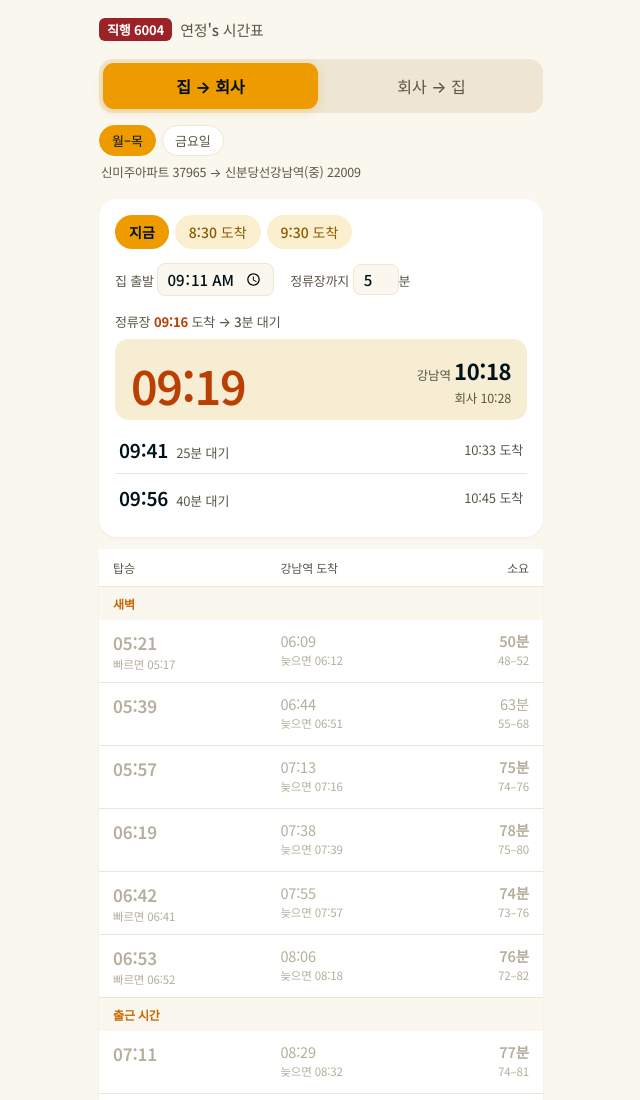
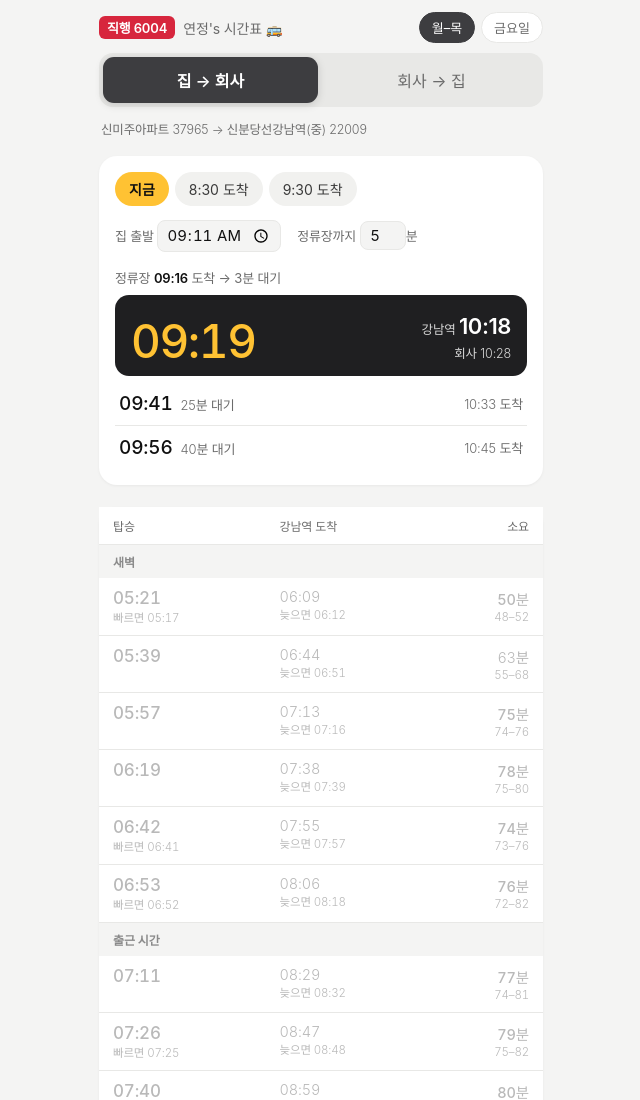
Before and after one commit to ff-aca/web, a plain HTML site: page 6004.html in a window 1280 px wide. Shown: the top 1100 px of the page, without its empty margins (319-959 px from the left). Drawn offline with Linux system fonts and the light colour scheme; a web font is replaced by a local one.

Commit message:
1117 컬러변경

```diff
--- a/6004.html
+++ b/6004.html
@@ -2,71 +2,85 @@
 <html lang="ko"><head><meta charset="utf-8">
 <meta name="viewport" content="width=device-width,initial-scale=1">
 <meta name="apple-mobile-web-app-capable" content="yes">
-<title>연정's 시간표</title>
-<link rel="preconnect" href="https://fonts.googleapis.com"><link rel="preconnect" href="https://fonts.gstatic.com" crossorigin>
-<link href="https://fonts.googleapis.com/css2?family=Noto+Sans+KR:wght@400;500;600;700&display=swap" rel="stylesheet">
+<title>연정's 시간표 🚌</title>
+<link rel="stylesheet" href="https://cdn.jsdelivr.net/gh/orioncactus/pretendard@v1.3.9/dist/web/variable/pretendardvariable-dynamic-subset.min.css">
 <style>
-:root{--bg:#faf7ef;--card:#fff;--ink:#001219;--sub:#5a5546;--faint:#b5ae9c;--line:#eee6d2;--accent:#ee9b00;--accent2:#fbefcf;--hero:#f6edd3;--num:#bb3e03;--chip:#ee9b00;--chiptxt:#8a5a00;--warm:#ca6702;--warn:#ca6702;--ok:#001219;--mustard:#ee9b00;--onm:#001219;--sec:#ca6702}
-@media(prefers-color-scheme:dark){:root{--bg:#001219;--card:#0b1e25;--ink:#f3eedf;--sub:#b8b19c;--faint:#4f5b5e;--line:#1d3038;--accent:#ee9b00;--accent2:#2e2610;--hero:#2a2617;--num:#ee9b00;--chip:#ee9b00;--chiptxt:#e9d8a6;--warm:#ee9b00;--warn:#ee9b00;--ok:#f3eedf;--mustard:#ee9b00;--onm:#001219;--sec:#ee9b00}}
+:root{--bg:#f4f4f3;--card:#fff;--ink:#111111;--sub:#6b6b6b;--faint:#b9b9b9;--line:#e8e8e6;--accent:#3d3d40;--accent2:#f1f1ef;--hero:#1f1f21;--heroTxt:#d8d8d8;--heroInk:#ffffff;--num:#ffc233;--chip:#ffc233;--chiptxt:#3a3a3a;--warm:#d98a00;--warn:#d98a00;--ok:#111;--mustard:#3d3d40;--onm:#ffffff;--sec:#8a8a8a;--pick:#fff4d1;--pickTxt:#111}
+@media(prefers-color-scheme:dark){:root{--bg:#0f0f10;--card:#1a1a1c;--ink:#f2f2f2;--sub:#a0a0a0;--faint:#555;--line:#2a2a2d;--accent:#4a4a4f;--accent2:#26262a;--hero:#2a2a2e;--heroTxt:#bdbdbd;--heroInk:#fff;--num:#ffc233;--chip:#ffc233;--chiptxt:#d6d6d6;--warm:#ffb020;--warn:#ffb020;--ok:#f2f2f2;--mustard:#4a4a4f;--onm:#fff;--sec:#8a8a8a;--pick:#3a3018;--pickTxt:#ffd76a}}
 *{box-sizing:border-box}
-body{margin:0;background:var(--bg);color:var(--ink);font-family:"Noto Sans KR",-apple-system,"Apple SD Gothic Neo",sans-serif;font-weight:400;letter-spacing:-.01em;-webkit-font-smoothing:antialiased}
+body{margin:0;background:var(--bg);color:var(--ink);font-family:"Pretendard Variable",Pretendard,-apple-system,"Apple SD Gothic Neo",sans-serif;font-weight:300;letter-spacing:-.01em;-webkit-font-smoothing:antialiased}
 .wrap{max-width:480px;margin:0 auto;padding:0 18px 48px}
-.top{position:sticky;top:0;z-index:5;background:var(--bg);padding-top:18px;padding-bottom:2px}
-.top .panel{margin-bottom:10px}
+.top{position:sticky;top:0;z-index:5;background:var(--bg);padding-top:12px;padding-bottom:8px}
+.hrow{display:flex;align-items:center;justify-content:space-between;margin-bottom:10px}
+.hrow h1{margin:0;font-size:14px}
+.hrow .days{margin:0}
+.days button{padding:4px 11px;font-size:12.5px}
+.tabs button{padding:9px 0;font-size:15px}
+.chips{flex-wrap:nowrap;overflow-x:auto;scrollbar-width:none;-webkit-overflow-scrolling:touch}
+.chips::-webkit-scrollbar{display:none}
+.chips button{flex:0 0 auto}
+.route{margin:6px 2px 10px}
+.mini{display:none;margin-top:8px;background:var(--hero);border-radius:12px;padding:8px 12px;font-size:13px;color:var(--heroTxt);align-items:center;justify-content:space-between;cursor:pointer}
+.mini.show{display:flex}
+.mini b{font-size:20px;font-weight:600;color:var(--num);margin-right:6px;font-variant-numeric:tabular-nums}
+.mini .ar b{font-size:16px;color:var(--heroInk);margin:0 2px}
+
 th{position:sticky;top:var(--toph,0px);z-index:2}
-tr{scroll-margin-top:calc(var(--toph,0px) + 44px)}
-h1{font-size:15px;font-weight:500;margin:0 0 18px;color:var(--sub);display:flex;align-items:center;gap:8px}
-h1 span{background:#9b2226;color:#fff;font-weight:700;font-size:13px;padding:2px 8px;border-radius:6px}
+tr{scroll-margin-top:calc(var(--toph,0px) + 40px)}
+h1{font-size:15px;font-weight:400;margin:0 0 18px;color:var(--sub);display:flex;align-items:center;gap:8px}
+h1 span{background:#d7263d;color:#fff;font-weight:600;font-size:13px;padding:2px 8px;border-radius:6px}
 .tabs{display:grid;grid-template-columns:1fr 1fr;gap:6px;background:var(--line);padding:4px;border-radius:14px}
-.tabs button{border:0;background:none;font:inherit;font-size:16px;font-weight:500;color:var(--sub);padding:11px 0;border-radius:11px;cursor:pointer}
-.tabs button.on{background:var(--mustard);color:var(--onm);font-weight:700;box-shadow:0 2px 8px rgba(238,155,0,.3)}
+.tabs button{border:0;background:none;font:inherit;font-size:16px;font-weight:400;color:var(--sub);padding:11px 0;border-radius:11px;cursor:pointer}
+.tabs button.on{background:var(--mustard);color:var(--onm);font-weight:600;box-shadow:0 2px 8px rgba(0,0,0,.15)}
 .days{display:flex;gap:6px;margin:12px 0 6px}
-.days button{border:1px solid var(--line);background:var(--card);font:inherit;font-size:13px;font-weight:500;color:var(--sub);padding:5px 12px;border-radius:999px;cursor:pointer}
+.days button{border:1px solid var(--line);background:var(--card);font:inherit;font-size:13px;font-weight:400;color:var(--sub);padding:5px 12px;border-radius:999px;cursor:pointer}
 .days button.on{border-color:var(--accent);background:var(--accent);color:var(--onm)}
 .route{color:var(--sub);font-size:12.5px;margin:4px 2px 18px}
 .panel{background:var(--card);border-radius:18px;padding:16px;box-shadow:0 1px 3px rgba(0,0,0,.05);margin-bottom:22px}
 .chips{display:flex;gap:6px;flex-wrap:wrap}
-.chips button{font:inherit;font-size:14px;font-weight:500;border:0;background:var(--accent2);color:var(--chiptxt);border-radius:999px;padding:7px 14px;cursor:pointer}
-.chips button.on{background:var(--chip);color:var(--onm);font-weight:700}
+.chips button{font:inherit;font-size:14px;font-weight:400;border:0;background:var(--accent2);color:var(--chiptxt);border-radius:999px;padding:7px 14px;cursor:pointer}
+.chips button.on{background:var(--chip);color:#111;font-weight:600}
 .ctl{display:flex;gap:16px;align-items:center;margin:14px 0 0;font-size:13px;color:var(--sub);flex-wrap:wrap}
-.ctl input{font:inherit;font-size:15px;font-weight:500;color:var(--ink);background:var(--bg);border:1px solid var(--line);border-radius:8px;padding:4px 8px;font-variant-numeric:tabular-nums}
+.ctl input{font:inherit;font-size:15px;font-weight:400;color:var(--ink);background:var(--bg);border:1px solid var(--line);border-radius:8px;padding:4px 8px;font-variant-numeric:tabular-nums}
 .ctl input[type=number]{width:46px;text-align:center}
 .res{margin-top:16px}
-.cap{font-size:13px;color:var(--sub);margin-bottom:8px;font-weight:500}
-.cap b{color:var(--num);font-weight:700}
+.cap{font-size:13px;color:var(--sub);margin-bottom:8px;font-weight:400}
+.cap b{color:var(--ink);font-weight:600}
 .herobox{background:var(--hero);border-radius:14px;padding:14px 16px 12px;margin-bottom:6px}
 .hero{display:flex;align-items:flex-end;justify-content:space-between}
-.hero .t{font-size:46px;font-weight:600;line-height:1;letter-spacing:-.03em;color:var(--num);font-variant-numeric:tabular-nums}
-.hero .r{text-align:right;font-size:12.5px;color:var(--sub);line-height:1.6}
-.hero .r b{font-size:22px;font-weight:700;color:var(--ink);letter-spacing:-.02em}
-.note{font-size:12.5px;color:var(--sub);margin-top:8px;font-weight:500}
+.hero .t{font-size:46px;font-weight:500;line-height:1;letter-spacing:-.03em;color:var(--num);font-variant-numeric:tabular-nums}
+.hero .r{text-align:right;font-size:12.5px;color:var(--heroTxt);line-height:1.6}
+.hero .r b{font-size:22px;font-weight:600;color:var(--heroInk);letter-spacing:-.02em}
+.note{font-size:12.5px;color:var(--sub);margin-top:8px;font-weight:400}
+.herobox .note{color:var(--heroTxt)}
+.herobox .acc{color:var(--num)}
 .sm{display:flex;justify-content:space-between;align-items:center;padding:10px 4px;border-bottom:1px solid var(--line);font-size:13px;color:var(--sub)}
 .sm:last-child{border-bottom:0}
-.sm .t{font-size:19px;font-weight:600;color:var(--ink);font-variant-numeric:tabular-nums;margin-right:8px}
-.warn{color:var(--warn);font-weight:600}
-.acc{color:var(--num);font-weight:700}
+.sm .t{font-size:19px;font-weight:500;color:var(--ink);font-variant-numeric:tabular-nums;margin-right:8px}
+.warn{color:var(--warn);font-weight:500}
+.acc{color:var(--ink);font-weight:600}
 table{width:100%;border-collapse:separate;border-spacing:0;font-variant-numeric:tabular-nums;background:var(--card);border-radius:18px;box-shadow:0 1px 3px rgba(0,0,0,.05)}
-th{font-size:12px;color:var(--sub);font-weight:500;text-align:left;padding:10px 14px;border-bottom:1px solid var(--line);background:var(--card)}
+th{font-size:12px;color:var(--sub);font-weight:400;text-align:left;padding:10px 14px;border-bottom:1px solid var(--line);background:var(--card)}
 th:last-child,td:last-child{text-align:right}
 td{padding:10px 14px;border-bottom:1px solid var(--line);font-size:14.5px;vertical-align:top}
-td.a{font-size:17px;font-weight:600}
-td small{display:block;color:var(--sub);font-size:11.5px;margin-top:1px;font-weight:400}
+td.a{font-size:17px;font-weight:500}
+td small{display:block;color:var(--sub);font-size:11.5px;margin-top:1px;font-weight:300}
 tr.before td{color:var(--faint)}tr.before td small{color:var(--faint)}
-tr.pick td{background:var(--accent2);color:var(--num)}tr.pick td.a{font-weight:700}
-.sec td{text-align:left!important;font-size:12px;font-weight:700;color:var(--sec);background:var(--bg);padding:8px 14px;border-bottom:0}
-td.slow{color:#ae2012;font-weight:600}td.fast{color:var(--ink);font-weight:600}
-.fold td{text-align:center!important;font-size:12.5px;font-weight:600;color:var(--chiptxt);background:var(--accent2);padding:10px;cursor:pointer;border-bottom:1px solid var(--line)}
+tr.pick td{background:var(--pick);color:var(--pickTxt)}tr.pick td.a{font-weight:600}
+.sec td{text-align:left!important;font-size:12px;font-weight:600;color:var(--sec);background:var(--bg);padding:8px 14px;border-bottom:0}
+td.slow{color:var(--warm);font-weight:500}td.fast{color:var(--ink);font-weight:500}
+.fold td{text-align:center!important;font-size:12.5px;font-weight:500;color:var(--sub);background:var(--accent2);padding:10px;cursor:pointer;border-bottom:1px solid var(--line)}
 .foot{font-size:11.5px;color:var(--sub);line-height:1.7;margin-top:18px}
 </style></head><body><div class="wrap">
 <div class="top" id="top">
-<h1><span>직행 6004</span>연정's 시간표</h1>
+<div class="hrow"><h1><span>직행 6004</span>연정's 시간표 🚌</h1><div class="days" id="dayseg"><button data-d="mon">월–목</button><button data-d="fri">금요일</button></div></div>
 <div class="tabs" id="dirseg"><button data-k="go">집 → 회사</button><button data-k="back">회사 → 집</button></div>
-<div class="days" id="dayseg"><button data-d="mon">월–목</button><button data-d="fri">금요일</button></div>
+<div class="mini" id="mini"></div>
+</div>
 <div class="route" id="route"></div>
 <div class="panel"><div class="chips" id="chips"></div>
 <div class="ctl" id="ctl"></div>
 <div class="res" id="res"></div></div>
-</div>
 <table><thead><tr><th>탑승</th><th id="arrh">도착</th><th>소요</th></tr></thead><tbody id="tb"></tbody></table>
 <div class="foot" id="foot"></div>
 </div>
@@ -82,7 +96,7 @@ const p2=n=>String(n).padStart(2,'0');
 const hm=x=>p2(Math.floor(x/60)%24)+':'+p2(x%60);
 const ls={get(k){try{return localStorage.getItem(k)}catch(e){return null}},set(k,v){try{localStorage.setItem(k,v)}catch(e){}}};
 const $=id=>document.getElementById(id);
-let K,DAY,SEL='now',TIME=null,OPEN_AM=false;
+let K,DAY,SEL='now',TIME=null,OPEN_AM=false,MINI='';
 function kst(){return new Date(new Date().toLocaleString('en-US',{timeZone:'Asia/Seoul'}))}
 function nowMin(){const n=kst();return n.getHours()*60+n.getMinutes()+(n.getHours()<4?1440:0)}
 function sec(a){const h=m(a)/60;return h<7?'새벽':h<9.5?'출근 시간':h<12?'오전':h<17?'오후':h<20?'퇴근 시간':h<24?'저녁':'자정 이후'}
@@ -100,12 +114,13 @@ function render(scroll){
   $('ctl').innerHTML=`<label>${r.origin} 출발 <input type="time" id="ft" value="${base!=null?hm(base):''}"></label><label>정류장까지 <input type="number" id="fw" min="0" max="60" inputmode="numeric" value="${w}">분</label>`;
   $('ft').oninput=e=>{if(!e.target.value)return;SEL='custom';TIME=m(e.target.value);render(true)};
   $('fw').oninput=e=>{ls.set('walk_'+K,e.target.value);render(false)};
-  let pi=-1,html='';
+  let pi=-1,html='';MINI='';
   if(isArr){ // 도착 목표 역산
     const target=m(SEL.slice(1)),by=target-OFFICE_WALK;
     let s=-1;D.forEach((x,i)=>{if(m(x[3])<=by)s=i});
     const tight=D[s+1]&&m(D[s+1][2])<=by?D[s+1]:null;pi=s;
     const x=D[s],leave=m(x[1])-w;
+    MINI=`<span><b>${x[0]}</b>${SEL.slice(1)} 도착용 · ${hm(leave)} 출발</span><span class="ar">${r.short}<b>${x[2]}</b></span>`;
     html=`<div class="cap">회사 <b>${SEL.slice(1)}</b> 도착하려면</div>
     <div class="herobox"><div class="hero"><div class="t">${x[0]}</div>
     <div class="r">${r.short} <b>${x[2]}</b><br>늦어도 ${x[3]} · 회사 ${hm(m(x[3])+OFFICE_WALK)}</div></div>
@@ -116,6 +131,7 @@ function render(scroll){
     const st=base+w;pi=D.findIndex(x=>m(x[0])>=st);
     if(pi<0)html=`<div class="cap">정류장 <b>${hm(st)}</b> 도착</div><div class="sm">이후 버스가 없어요 · 첫차 ${D[0][0]}</div>`;
     else{const x=D[pi],wait=m(x[0])-st,risky=m(x[1])<st;
+      MINI=`<span><b>${x[0]}</b>${wait}분 대기</span><span class="ar">${r.short}<b>${x[2]}</b>도착</span>`;
       const extra=K==='go'?`<br>회사 ${hm(m(x[2])+OFFICE_WALK)}`:`<br>늦으면 ${x[3]}`;
       html=`<div class="cap">정류장 <b>${hm(st)}</b> 도착 → ${wait}분 대기</div>
       <div class="herobox"><div class="hero"><div class="t">${x[0]}</div>
@@ -124,6 +140,7 @@ function render(scroll){
       +D.slice(pi+1,pi+3).map(y=>`<div class="sm"><span><span class="t">${y[0]}</span>${m(y[0])-st}분 대기</span><span>${y[2]} 도착</span></div>`).join('');}
   }
   $('res').innerHTML=html;
+  $('mini').innerHTML=MINI;
   let t='',last='';
   const amN=K==='back'?D.filter(x=>m(x[0])<12*60).length:0;
   const amOpen=OPEN_AM||(pi>=0&&pi<amN);
@@ -140,13 +157,16 @@ function render(scroll){
     :'금요일은 앱 예상시간표 기준이에요. * 표시는 소요시간 추정.')
     +'<br>출근 도착 목표는 늦으면 시각 + 도보 10분으로 계산해요. 정류장까지 도보 시간은 이 기기에 저장돼요.';
   document.documentElement.style.setProperty('--toph',$('top').offsetHeight+'px');
-  if(scroll){const n=document.querySelector('tr.pick');if(n)setTimeout(()=>n.scrollIntoView({block:'start'}),0)}
+  if(scroll){const n=document.querySelector('tr.pick');if(n){$('mini').classList.add('show');document.documentElement.style.setProperty('--toph',$('top').offsetHeight+'px');setTimeout(()=>n.scrollIntoView({block:'start'}),0)}}
 }
 (function(){const n=kst(),h=location.hash.slice(1);
   DAY=n.getDay()===5?'fri':'mon';
   K=(h==='go'||h==='back')?h:(n.getHours()>=4&&n.getHours()<12?'go':'back');
   document.querySelectorAll('#dirseg button').forEach(b=>b.onclick=()=>{K=b.dataset.k;SEL='now';history.replaceState(null,'','#'+K);render(true)});
   document.querySelectorAll('#dayseg button').forEach(b=>b.onclick=()=>{DAY=b.dataset.d;render(true)});
+  const setH=()=>document.documentElement.style.setProperty('--toph',$('top').offsetHeight+'px');
+  new IntersectionObserver(es=>{const v=es[0].isIntersecting;$('mini').classList.toggle('show',!v);setH()},{rootMargin:'-120px 0px 0px 0px'}).observe($('res'));
+  $('mini').onclick=()=>scrollTo({top:0,behavior:'smooth'});
   addEventListener('resize',()=>document.documentElement.style.setProperty('--toph',$('top').offsetHeight+'px'));
   render(false);
   setInterval(()=>{if(SEL==='now'&&document.activeElement.tagName!=='INPUT')render(false)},30000);
```
